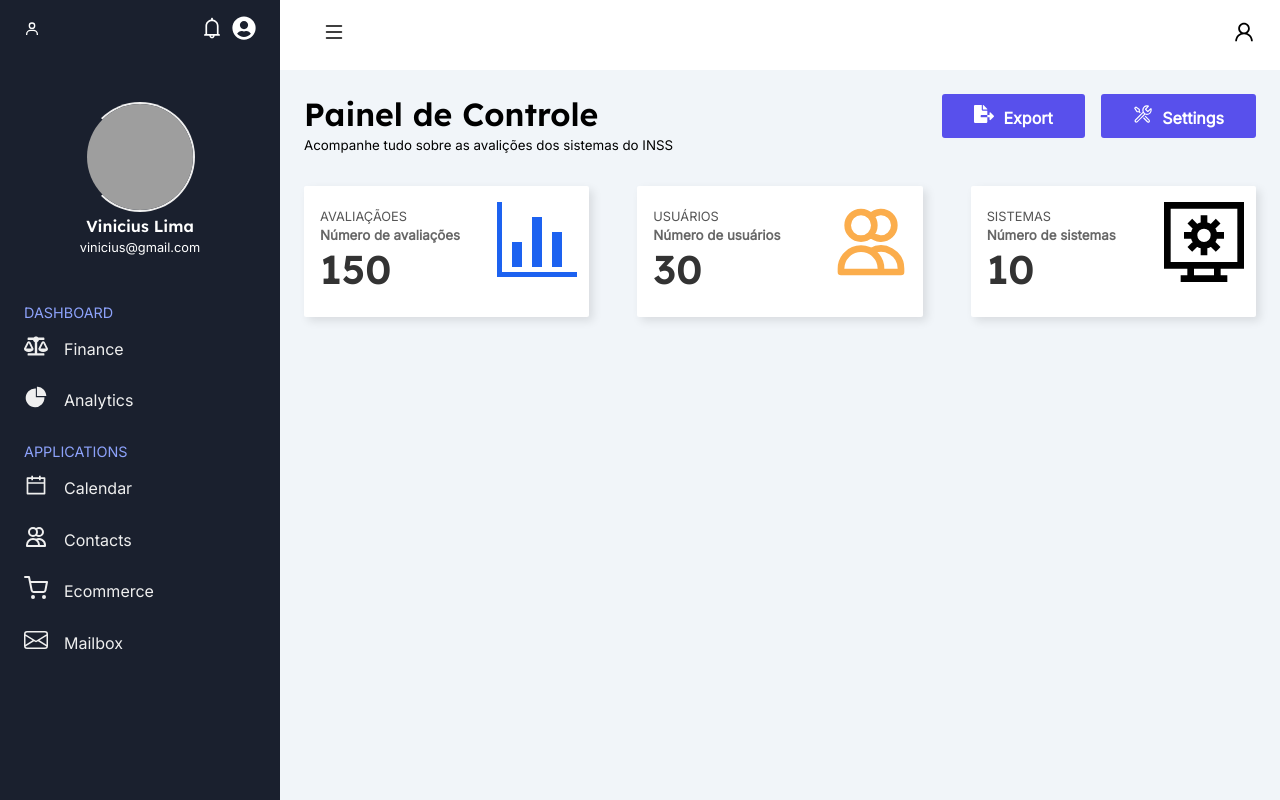
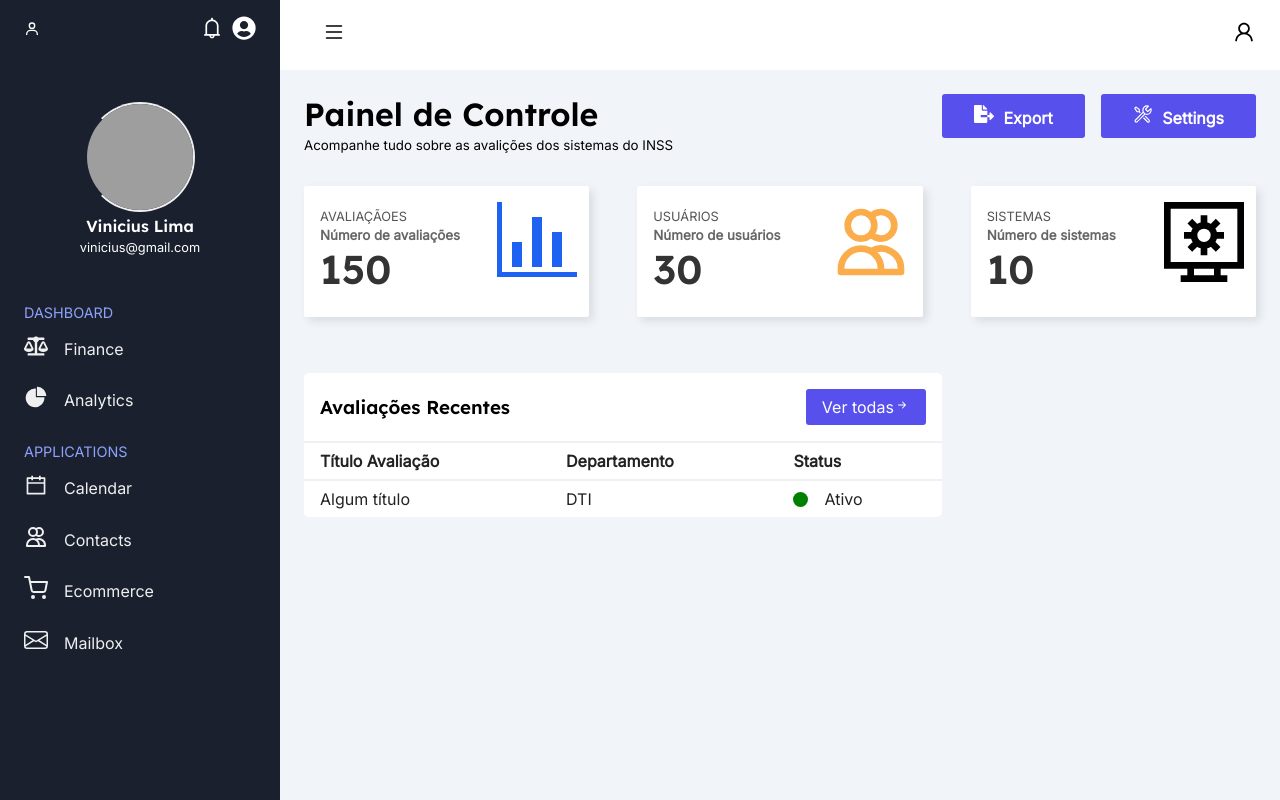
Before and after one commit to Viniciuslb067/avaliationv2, a Next.js app in the folder frontend/: page / in a window 1280 px wide. Built offline with nearby package versions, Linux system fonts and the light colour scheme; grey boxes are pictures that could not be loaded.

Commit message:
feat: new component table

```diff
--- /dev/null
+++ b/frontend/src/components/Table/index.tsx
@@ -0,0 +1,49 @@
+import styles from "./styles.module.scss";
+
+import { BsArrowRightShort } from "react-icons/bs";
+
+export function Table() {
+  return (
+    <>
+      <div className={styles.tableGrid}>
+        <div className={styles.table}>
+          <div className={styles.card}>
+            <div className={styles.cardHeader}>
+              <h3>Avaliações Recentes</h3>
+              <button>
+                Ver todas
+                <span>
+                  <BsArrowRightShort />
+                </span>
+              </button>
+            </div>
+
+            <div className={styles.cardBody}>
+              <div className={styles.tableResponsive}>
+                <table width="100%">
+                  <thead>
+                    <tr>
+                      <td>Título Avaliação</td>
+                      <td>Departamento</td>
+                      <td>Status</td>
+                    </tr>
+                  </thead>
+                  <tbody>
+                    <tr>
+                      <td>Algum título</td>
+                      <td>DTI</td>
+                      <td>
+                        <span className={styles.status}></span>
+                        Ativo
+                      </td>
+                    </tr>
+                  </tbody>
+                </table>
+              </div>
+            </div>
+          </div>
+        </div>
+      </div>
+    </>
+  );
+}
--- /dev/null
+++ b/frontend/src/components/Table/styles.module.scss
@@ -0,0 +1,77 @@
+.tableGrid {
+  margin-top: 3.5rem;
+  display: grid;
+  gap: 2rem;
+  grid-template-columns: 67% auto;
+}
+
+.card {
+  background: #fff;
+  border-radius: 5px;
+}
+
+.cardHeader {
+  padding: 1rem;
+}
+
+.cardHeader {
+  display: flex;
+  justify-content: space-between;
+  align-items: center;
+  border-bottom: 1px solid #f0f0f0;
+
+  button {
+    outline: none;
+    color: #fff;
+    background: #5850ec;
+    border: none;
+    padding: 0.5rem 1rem;
+    margin-left: 1rem;
+    border-radius: 3px;
+    font-weight: 500;
+  }
+}
+
+.cardBody {
+  table {
+    border-collapse: collapse;
+
+    thead {
+      tr {
+        border-top: 1px solid #f0f0f0;
+        border-bottom: 2px solid #f0f0f0;
+      }
+    }
+
+    thead {
+      td {
+        font-weight: 700;
+      }
+    }
+
+    td {
+      padding: 0.5rem 1rem;
+      font-size: 1rem;
+      color: #222;
+
+      .status {
+        display: inline-block;
+        height: 15px;
+        width: 15px;
+        border-radius: 50%;
+        background: green;
+        margin-right: 1rem;
+      }
+    }
+
+    tr td:last-child {
+      display: flex;
+      align-items: center;
+    }
+  }
+}
+
+.tableResponsive {
+  width: 100%;
+  overflow-x: auto;
+}
--- a/frontend/src/pages/index.tsx
+++ b/frontend/src/pages/index.tsx
@@ -1,12 +1,10 @@
 import { Card } from "../components/Card/index";
-import { Chart } from "../components/Chart/index";
+import { Table } from "../components/Table/index";
 
-import { AiOutlineUser } from "react-icons/ai";
+
 import { FaFileExport } from "react-icons/fa";
 import { VscTools } from "react-icons/vsc";
-import { GoGraph } from "react-icons/go";
-import { GrSystem } from "react-icons/gr";
-
+1
 import { Sidebar } from "../components/Sidebar/index";
 
 import styles from "./home.module.scss";
@@ -39,6 +37,7 @@ export default function Home() {
           </div>
         </div>
         <Card />
+        <Table />
       </main>
     </>
   );
```
